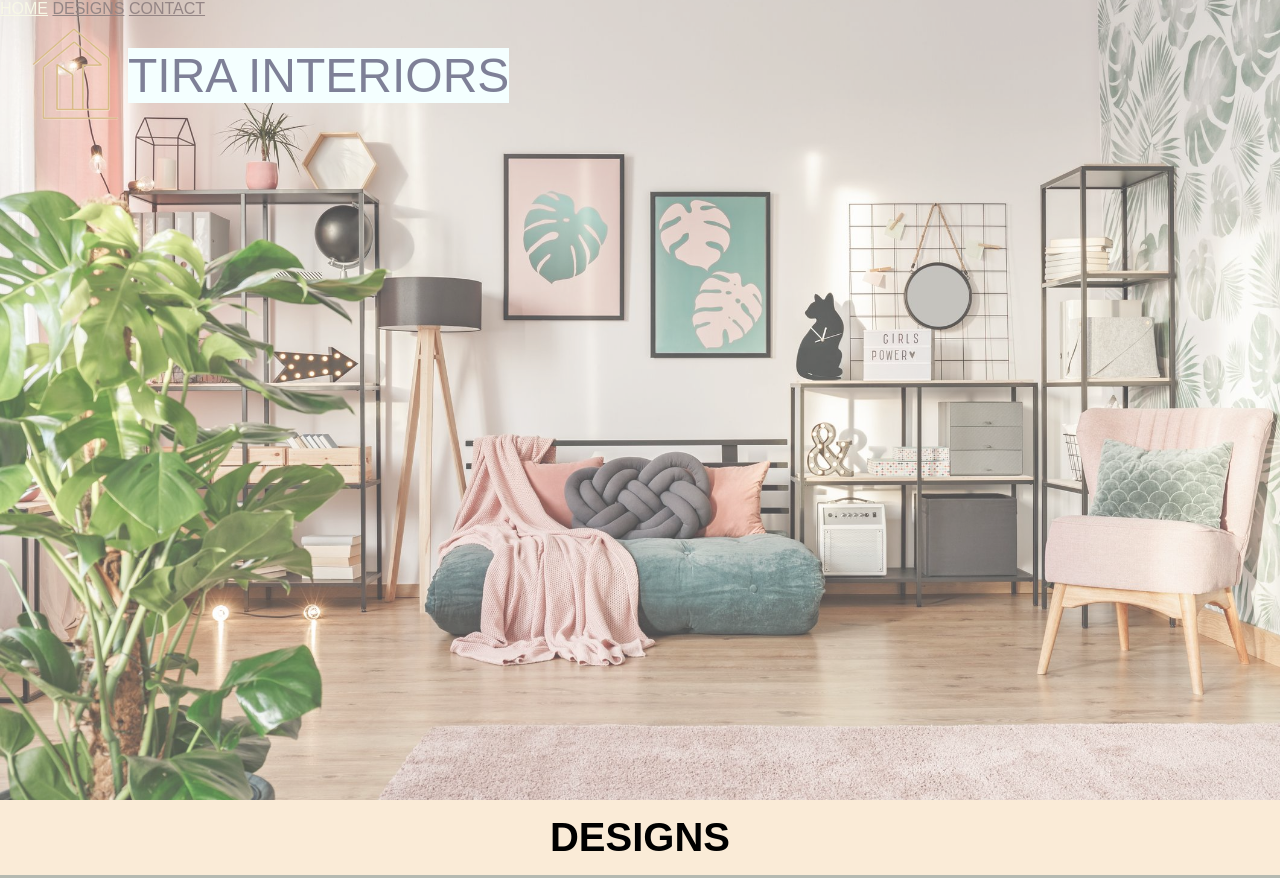
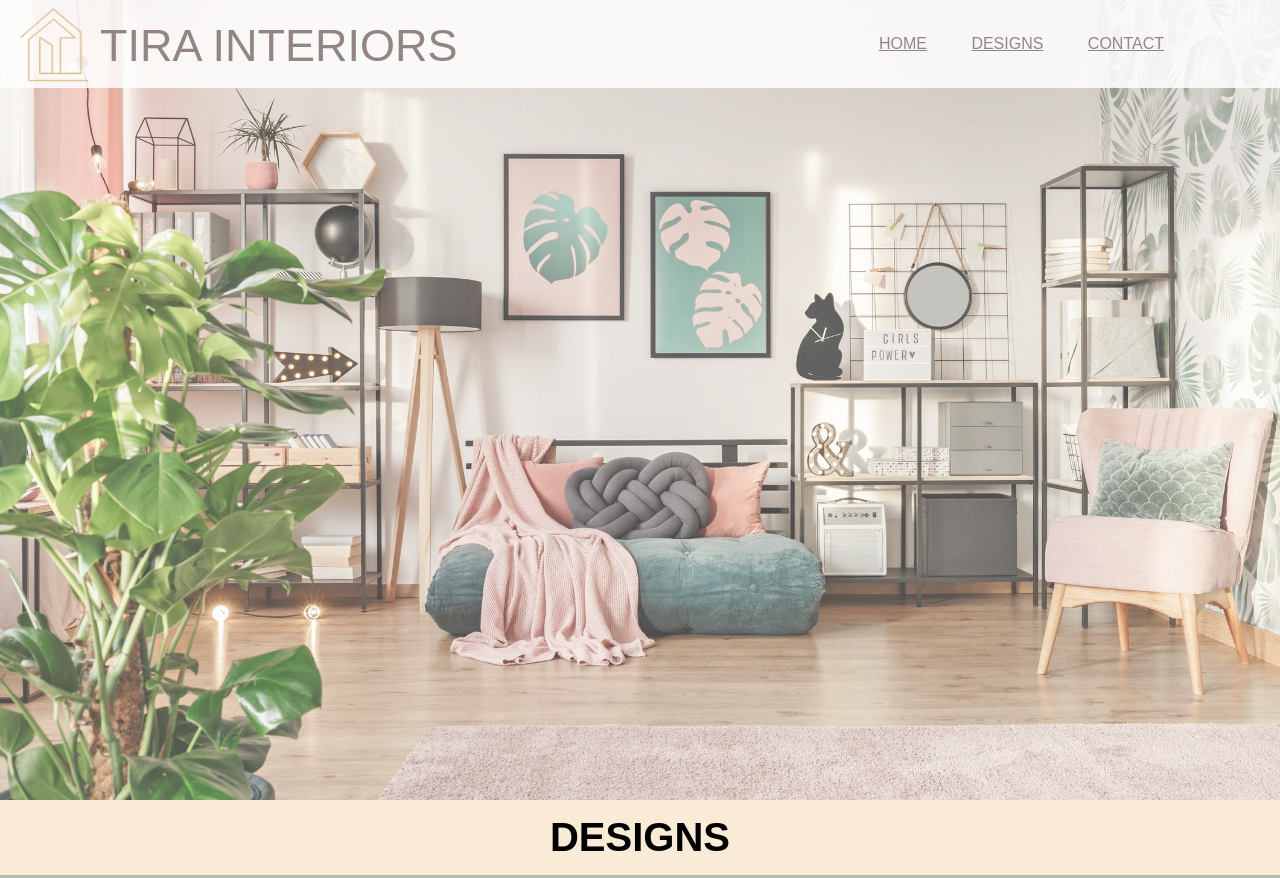
Before and after one commit to rpiranavini/TIRA-INTERIORS, a plain HTML site: page index.html in a window 1280 px wide. Shown: the top 878 px of the page. Drawn offline with Linux system fonts and the light colour scheme.

Commit message:
add navbar

```diff
--- a/index.html
+++ b/index.html
@@ -13,16 +13,18 @@
 <body>
 
     <div class="banner">
-        <Header id="HOME">TIRA INTERIORS</Header>
+        <div class="heading">
+            <header id="HOME">TIRA INTERIORS</header>
             <div class="navbar">
                 <div class="logo">
                     <img id="logo" src="favicon.png" alt="company-logo">
                 </div>
-
-            <a href="#HOME">HOME</a>
-            <a href="#DESIGNS">DESIGNS</a>
-            <a href="#CONTACT">CONTACT</a>
-
+                <ul>
+                    <li> <a href="#HOME">HOME</a></li>
+                    <li> <a href="#DESIGNS">DESIGNS</a></li>
+                    <li> <a href="#CONTACT">CONTACT</a></li>
+                </ul>
+            </div>
         </div>
     </div>
     <h1 id="DESIGNS">DESIGNS</h1>
@@ -79,28 +81,36 @@
 
         <div class="C">
             <figure>
-            <img  src="insta.png" alt="insta" title="tirainteriors">
-            <a> <figcaption>tirainteriors</figcaption></a>
+                <img src="insta.png" alt="insta" title="tirainteriors">
+                <a>
+                    <figcaption>tirainteriors</figcaption>
+                </a>
             </figure>
 
         </div>
         <div class="C">
             <figure>
                 <img src="web.png" alt="web" title="www.tirainteriors.ca">
-           <a> <figcaption>www.tirainteriors.ca</figcaption></a>
+                <a>
+                    <figcaption>www.tirainteriors.ca</figcaption>
+                </a>
             </figure>
         </div>
 
         <div class="C">
             <figure>
                 <img src="email.png" alt="email" title="tirainteriors@gmail.com">
-           <a> <figcaption>tirainteriors@gmail.com</figcaption></a>
+                <a>
+                    <figcaption>tirainteriors@gmail.com</figcaption>
+                </a>
             </figure>
         </div>
         <div class="C">
             <figure>
                 <img src="whatsapp.png" alt="no" title="+89 123 4567">
-           <a> <figcaption>+89 123 4567</figcaption></a>
+                <a>
+                    <figcaption>+89 123 4567</figcaption>
+                </a>
             </figure>
         </div>
 
--- a/style.css
+++ b/style.css
@@ -4,7 +4,7 @@
     font-family: sans-serif;
 }
 
-.banner{
+.banner {
     background-image: url(background.jpg);
     background-position: center;
     background-size: cover;
@@ -12,22 +12,48 @@
     height: 100vh;
     opacity: 0.7;
 }
+
 #logo {
     position: absolute;
-    top: 3%;
-    left: 2%;
-    height: 100px;
-    width: 100px;
+    top: 5px;
+    left: 15px;
+    height: 80px;
+    width: 80px;
 }
-header{
-    font-size: 48px;
-   top: 6%;
-   left: 10%;
+
+header {
+    color: #665252;
+font-size: 45px;
+top: 20px;
+left: 100px;
 position: absolute;
-    color:  #3a3c5feb;
-    background-color: azure;
+}
+.heading{
+    background-color: rgba(255, 255, 255, 0.858);
 
 }
+
+
+.navbar {
+    width: 85%;
+    margin: auto;
+    padding: 35px 0;
+    display: flex;
+    align-items: center;
+    justify-content: space-between;
+}
+
+.navbar ul li {
+    list-style: none;
+    display: inline-block;
+    margin: 0 20px;
+text-transform: uppercase;
+}
+.navbar ul li a:hover{
+    color: #b4b9b1;
+
+}
+
 .designs {
     background-color: #b4b9b1;
     display: flex;
@@ -56,7 +82,7 @@ position: absolute;
     bottom: 0;
     left: 0;
     right: 0;
-    background-color:#364a499e;
+    background-color: #364a499e;
     color: #ffffff;
 
     transform: translateY(100%);
@@ -65,6 +91,7 @@ position: absolute;
     height: 150px;
     width: 400px;
 }
+
 .D:hover img {
     transition: 0.3s;
     scale: 1.1;
@@ -74,17 +101,19 @@ position: absolute;
 .D:hover .intro {
     transform: translateY(0);
 }
-h4{
+
+h4 {
     font-size: 30px;
 
 }
-.contact{
+
+.contact {
     display: flex;
     justify-content: center;
     background-color: #b4b9b1;
 }
 
-.C{
+.C {
     display: flex;
     padding: 100px;
     position: relative;
@@ -92,9 +121,10 @@ h4{
 
 
 }
-.C img{
-    height:90px;
-    width:90px;
+
+.C img {
+    height: 90px;
+    width: 90px;
     cursor: pointer;
     position: relative;
     animation: image-animation 1s infinite;
@@ -105,28 +135,34 @@ h4{
     0% {
         transform: scale(1);
     }
-    50%{
+
+    50% {
         transform: scale(0.75);
     }
-    100%{
+
+    100% {
         transform: scale(1);
     }
 }
- h1{
+
+h1 {
     text-align: center;
     font-size: 40px;
     background-color: antiquewhite;
     padding: 15px;
 
 }
- figcaption{
+
+figcaption {
     justify-content: center;
     font-size: 18px;
 }
-  a{
+
+a {
     cursor: pointer;
     color: #665252;
 }
-  a:hover{
+
+a:hover {
     color: beige;
 }
```
Lines whose indentation alone changed are shown as unchanged.
